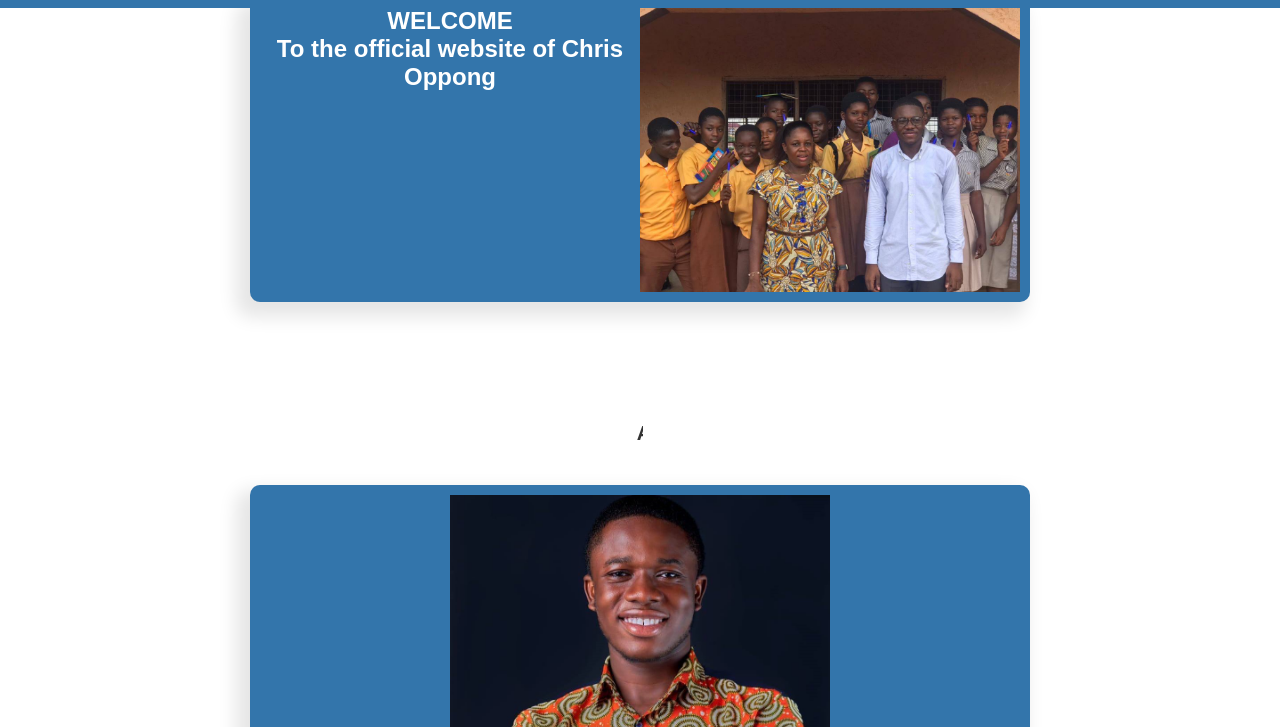
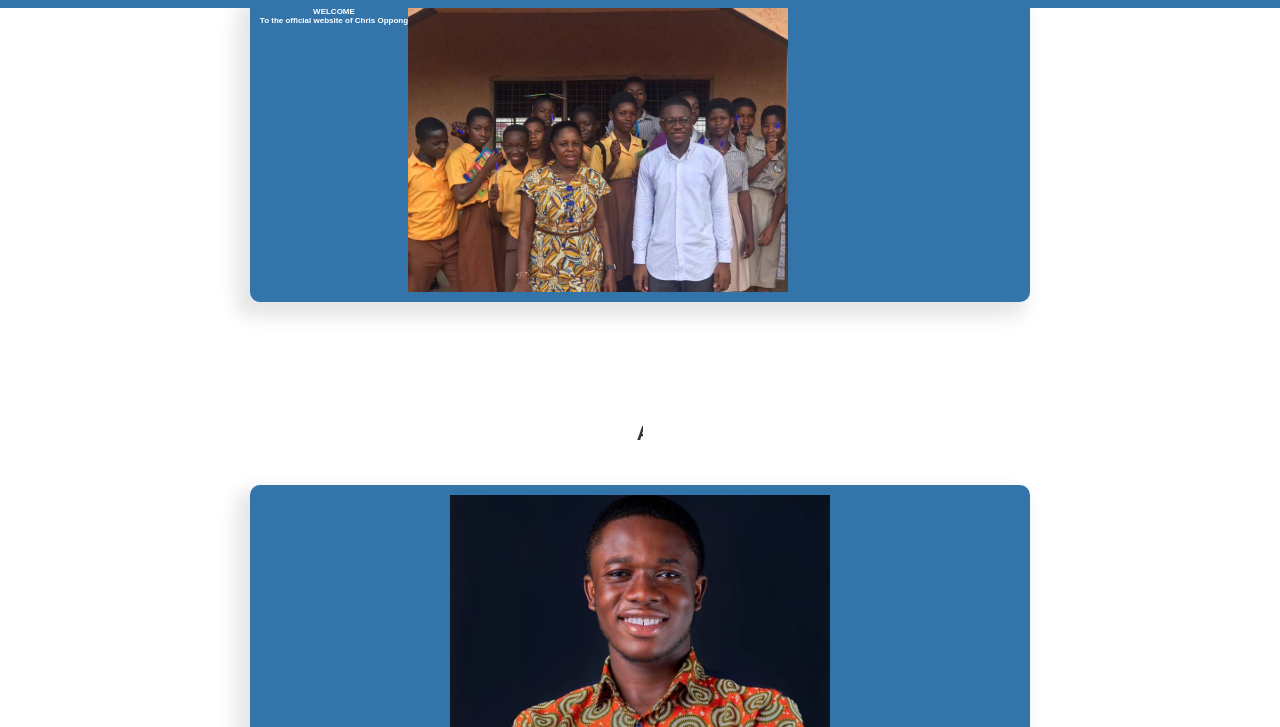
Before and after one commit to links-astec/links-astec.github.io, a plain HTML site: page index.html in a window 1280 px wide. Shown: the part 73-800 px from the top of the page. Drawn offline with Linux system fonts and the light colour scheme.

Commit message:
Update index.html

```diff
--- a/index.html
+++ b/index.html
@@ -67,8 +67,8 @@
           <div class="ports" style="background-color: #3375ab;">
             <div class="image" style="display: flex; max-width: fit-content;">
               <div class="head hidden" id="welcomeText">
-                <h1 style="size: 8px;color: white;">WELCOME</h1>
-                <h2 style="size: 8px;color: white;">To the official website of Chris Oppong</h2>
+                <h1 style="font-size: 8px;color: white;">WELCOME</h1>
+                <h2 style="font-size: 8px;color: white;">To the official website of Chris Oppong</h2>
               </div>
               <img src="3.jpg" alt="" style="max-height: 30%; max-width: 50%;" class="hidden" id="img1">
               <img src="4.jpg" alt="" style="max-height: 30%; max-width: 50%;" class="hidden" id="img2">
```
